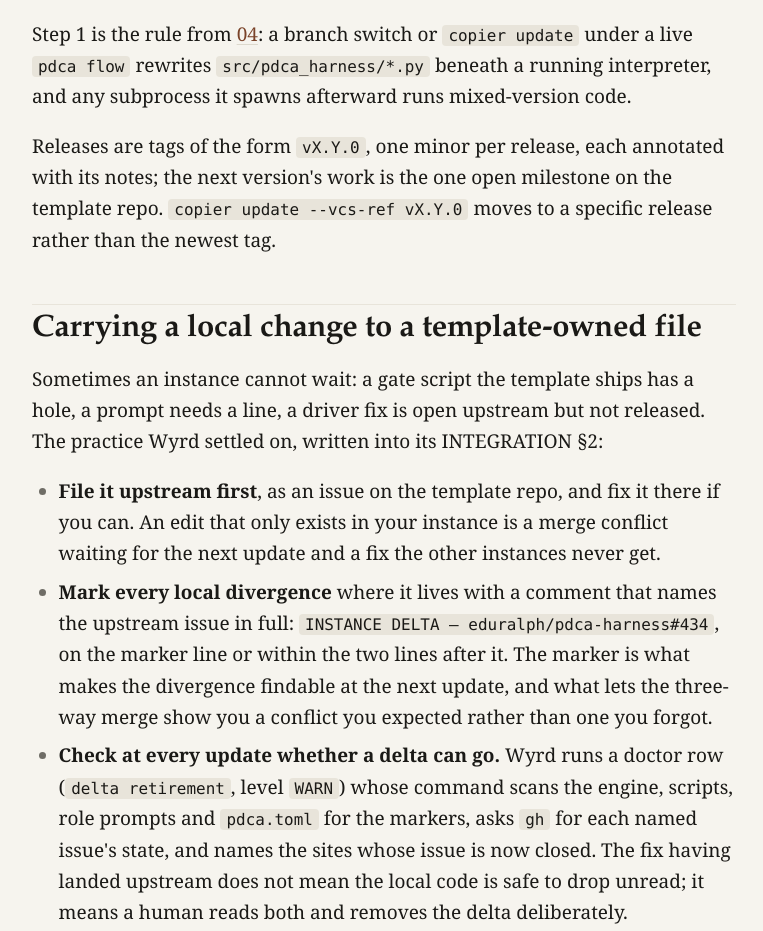
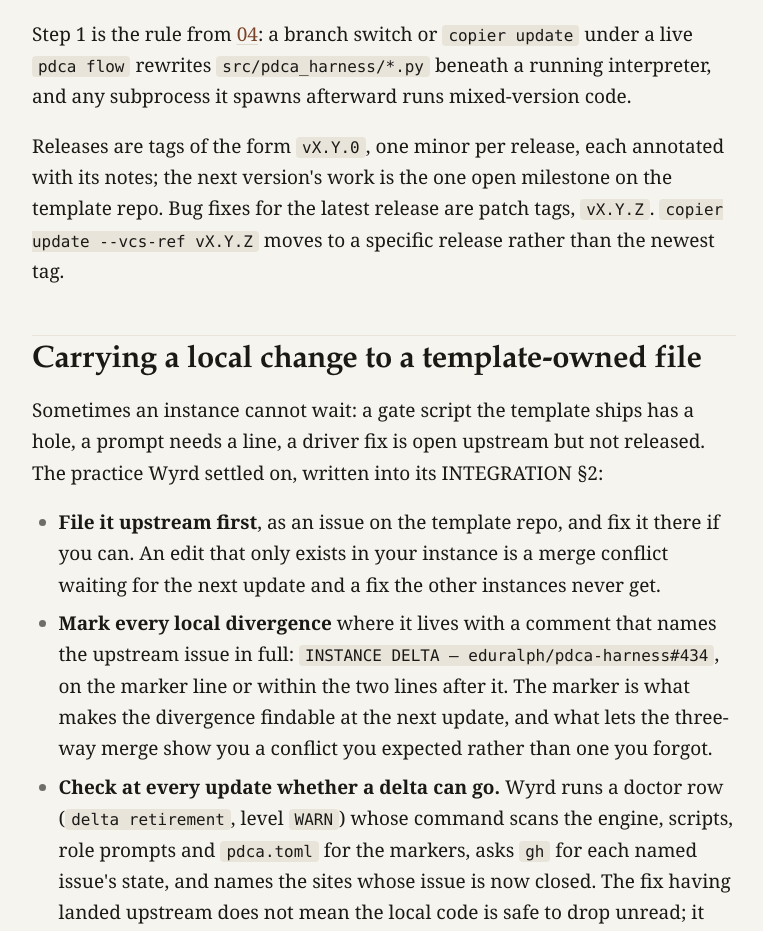
Before and after one commit to eduralph/pdca.dev, a plain HTML site: page guide/10-upgrading-an-instance.html in a window 1280 px wide. Shown: the part 3544-4475 px from the top of the page, without its empty margins (256-1019 px from the left). Drawn offline with Linux system fonts and the light colour scheme.

Commit message:
site: publish from pdca-harness@8a466fbbfebdd29d00af14a83db684698c6c4641 eduralph/pdca-harness@8a466fbbfebdd29d00af14a83db684698c6c4641

```diff
--- a/guide/10-upgrading-an-instance.html
+++ b/guide/10-upgrading-an-instance.html
@@ -180,8 +180,9 @@ a branch switch or <code>copier update</code> under a live <code>pdca flow</code
 spawns afterward runs mixed-version code.</p>
 <p>Releases are tags of the form <code>vX.Y.0</code>, one minor per release, each annotated
 with its notes; the next version's work is the one open milestone on the
-template repo. <code>copier update --vcs-ref vX.Y.0</code> moves to a specific release
-rather than the newest tag.</p>
+template repo. Bug fixes for the latest release are patch tags, <code>vX.Y.Z</code>.
+<code>copier update --vcs-ref vX.Y.Z</code> moves to a specific release rather than the
+newest tag.</p>
 <h2 id="carrying-a-local-change-to-a-template-owned-file">Carrying a local change to a template-owned file</h2>
 <p>Sometimes an instance cannot wait: a gate script the template ships has a hole,
 a prompt needs a line, a driver fix is open upstream but not released. The
```
